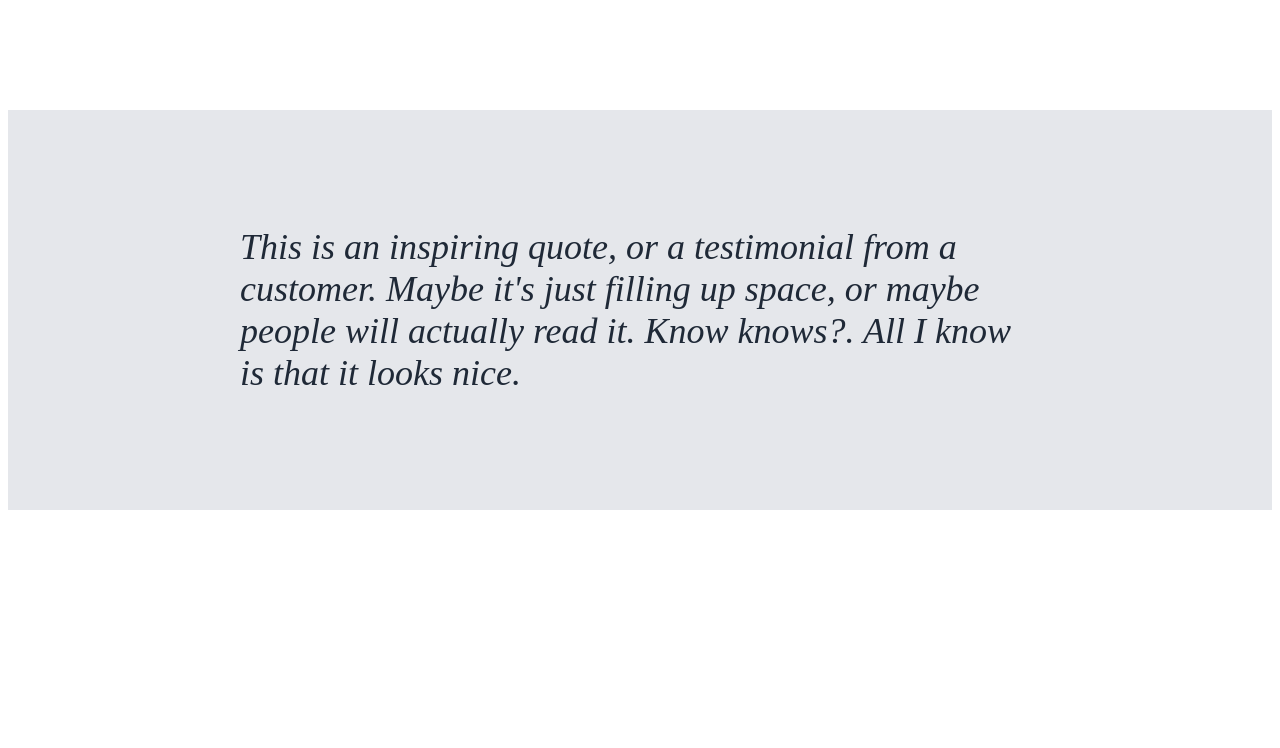
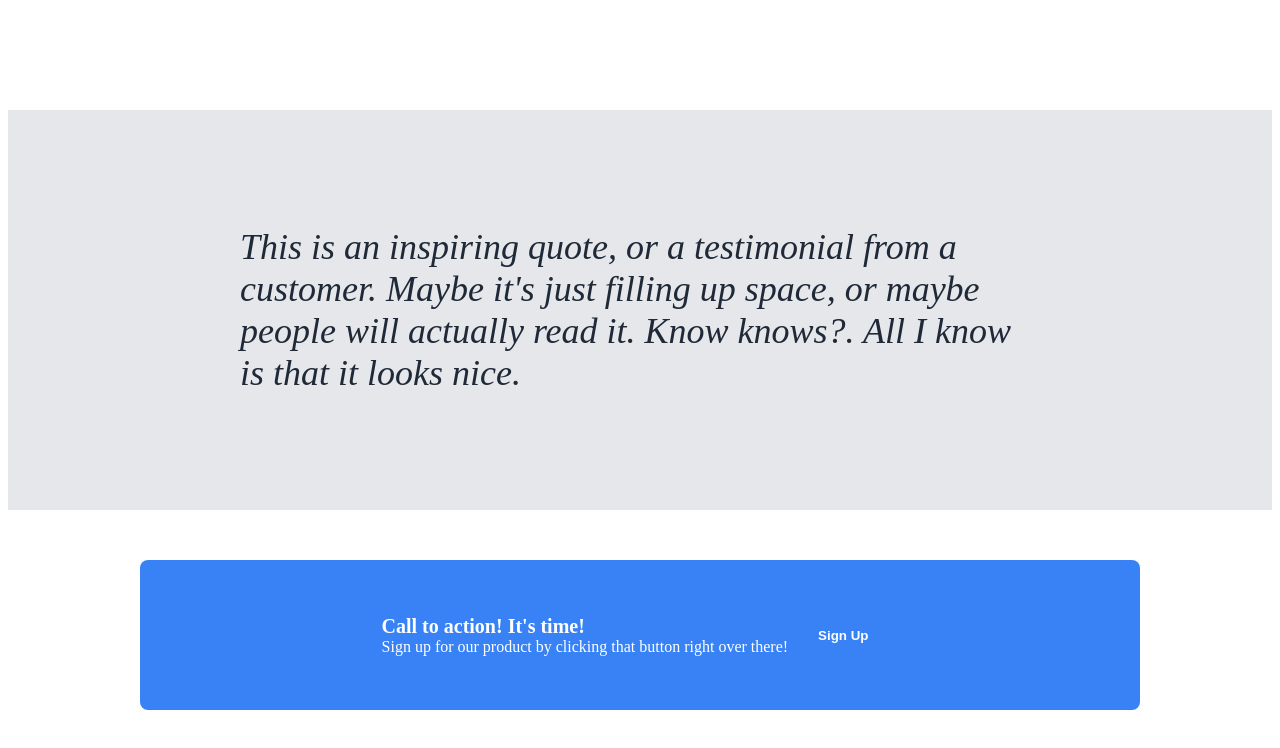
Before and after one commit to pasokon123/landingpage, a plain HTML site: page index.html in a window 1280 px wide. Shown: the part 898-1646 px from the top of the page. Drawn offline with Linux system fonts and the light colour scheme.

Commit message:
add footer box

```diff
--- a/index.html
+++ b/index.html
@@ -58,7 +58,12 @@
     </div>
 
     <footer>
-
+        <div class="signup_container">
+            <div class="signup_text_container"><div class="signup_text">Call to action! It's time!</div>
+            <div class="singup_subtext">Sign up for our product by clicking that button right over there!</div>
+        </div>
+        <div class="signup_button"><button>Sign Up</button></div>
+        </div>
     </footer>
 </body>
 
--- a/styles.css
+++ b/styles.css
@@ -39,7 +39,8 @@ ul {
 
 .title_container {
     display: flex;
-    gap: 40px;
+    gap: 80px;
+    margin-top: 30px;
 }
 
 .title_box_container {
@@ -86,6 +87,7 @@ button {
     font-size: 40px;
     font-weight: bold;
     margin: 40px;
+    margin-top: 80px;
 
 }
 
@@ -117,5 +119,24 @@ button {
 }
 
 footer {
+    color: white;
+    display: flex;
+    justify-content: center;
+    align-items: center;
     height:250px;
 }
+
+.signup_container {
+    display: flex;
+    width: 1000px;
+    height: 150px;
+    background-color: #3882F6;
+    border-radius: 8px;
+    justify-content: center;
+    align-items: center;
+}
+
+.signup_text {
+    font-weight: bold;
+    font-size: 20px;
+}
```
